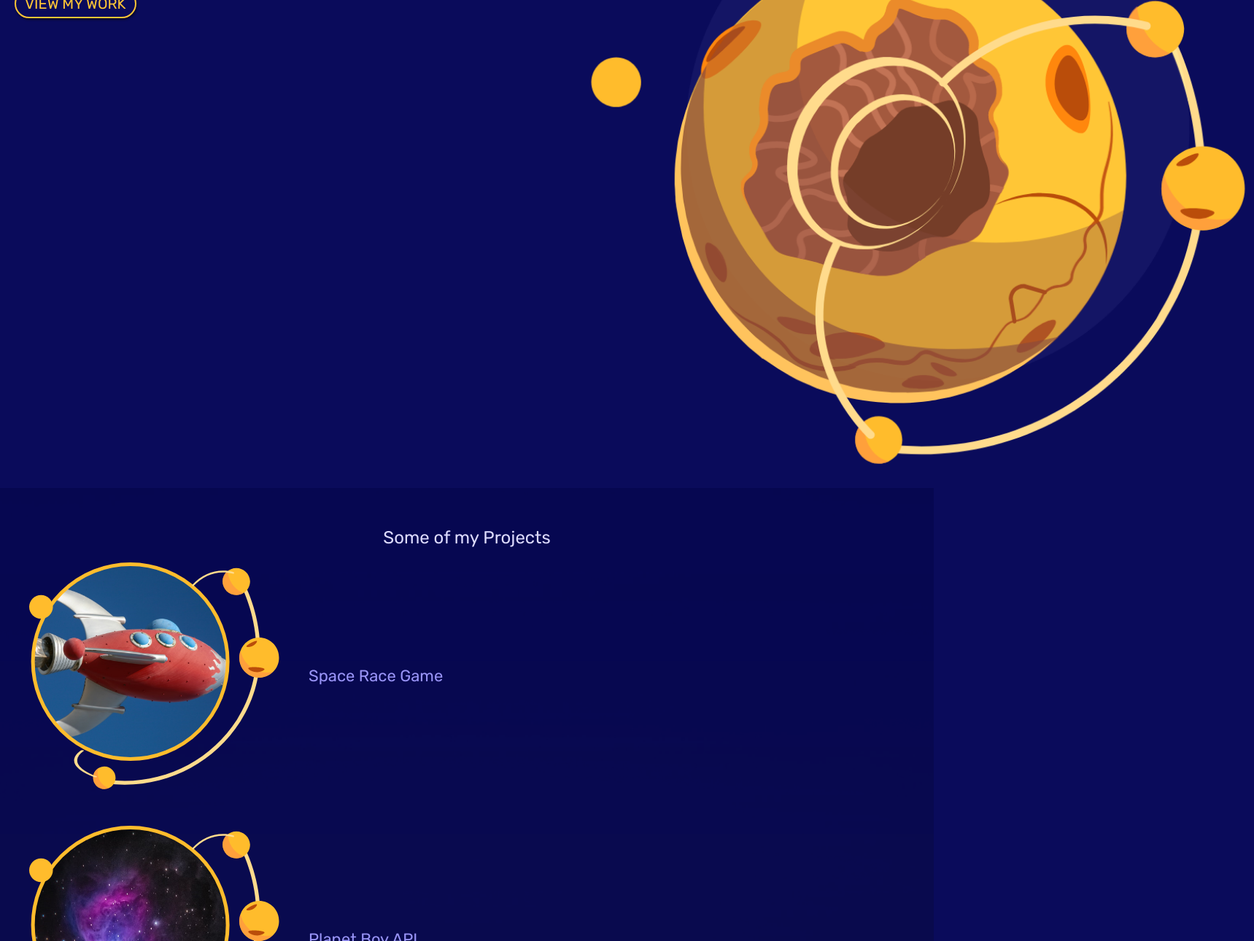
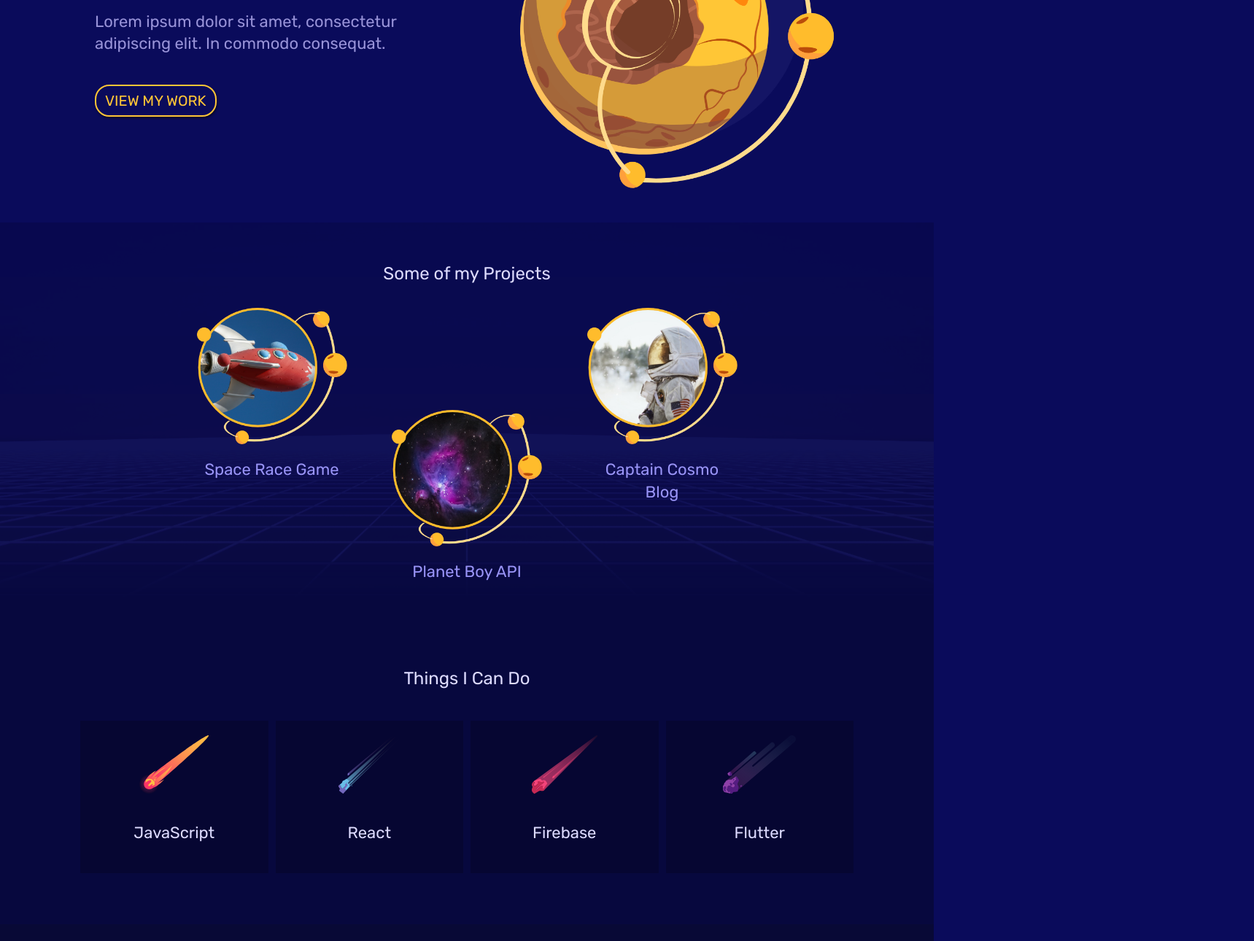
Before and after one commit to HassanAlnaggar99/Responsive-CSS-Grid-Build, a plain HTML site: page index.html in a window 1280 px wide. Shown: the part 299-1589 px from the top of the page at 73% size, 1719 px wide, since content can reach past the window. Drawn offline with Linux system fonts and the light colour scheme.

Commit message:
lesson 13 laptop styles

```diff
--- a/index.html
+++ b/index.html
@@ -16,7 +16,7 @@
     </nav>
     <section id="welcome" class="grid">
       <div class="welcome-text">
-        <h2>Space Enthusiast<br>& Javascript Developer</h2>
+        <h2>Space Enthusiast<br>& JavaScript Developer</h2>
         <p class="leading">Lorem ipsum dolor sit amet, consectetur adipiscing elit. In commodo consequat.</p>
         <a href="#portfolio" class="button">View my work</a>
       </div>
--- a/style.css
+++ b/style.css
@@ -51,9 +51,12 @@ input, textarea {
 h1,h2,h3,h4 {
   color: #dddbff;
   font-weight: normal;
+  line-height: 1.4em;
 }
 p,a,li {
   color: #9893d8;
+  line-height: 1.4em;
+  font-size: 1em;
 }
 h1,h3 {
   font-size: 1.2em;
@@ -193,6 +196,41 @@ footer img {
 /* small tablet styles */
 @media screen and (min-width: 620px) {
 
+  .welcome-text {
+    grid-column: 1 / 5;
+  }
+  .welcome-img {
+    grid-column: 5 / 9;
+  }
+  .welcome-img img {
+    width: 100%;
+  }
+
+  .projects {
+    margin-top: 40px;
+  }
+  .projects a {
+    grid-column: span 4;
+    display: block;
+    margin: 20px 0;
+  }
+  .projects a:last-child {
+    grid-column: 3 / 7;
+  }
+  .projects a * {
+    max-width: 60%;
+    margin: 10px 20%;
+  }
+  .projects h4 {
+    text-align: center;
+  }
+  #skills {
+    padding: 30px 100px;
+  }
+  footer {
+    background-size: 20%;
+  }
+
 }
 
 /* large tablets & laptop styles */
@@ -201,6 +239,63 @@ footer img {
 
   body {
     font-size: 18px;
+  }
+  .grid {
+    width: 100%;
+    max-width: 1060px;
+    margin: 0 auto;
+    box-sizing: border-box;
+  }
+  .leading {
+    margin: 20px 0;
+  }
+  .site-nav {
+    padding: 0 20px;
+  }
+  .site-nav h1 {
+    grid-column: 1 / 3;
+  }
+  .site-nav ul {
+    display: flex;
+    grid-column: 6 / 9;
+    justify-content: end;
+    align-self: center;
+  }
+  .site-nav li {
+    margin-left: 20px;
+  }
+  .welcome-text {
+    align-self: center;
+  }
+  #welcome {
+    padding-bottom: 40px;
+  }
+  .projects a:nth-child(1) {
+    grid-column: 2 / 4;
+  }
+  .projects a:nth-child(2) {
+    grid-column: 4 / 6;
+    padding-top: 140px;
+  }
+  .projects a:nth-child(3) {
+    grid-column: 6 / 8;
+  }
+  .projects a * {
+    max-width: 80%;
+    margin: 10px 10%;
+  }
+  #skills {
+    padding: 30px 20px;
+  }
+  #skills ul {
+    margin: 40px auto;
+  }
+  #skills li {
+    grid-column: span 2;
+  }
+  footer {
+    padding: 40px 20px;
+    background-size: 25%;
   }
 
 }
```
